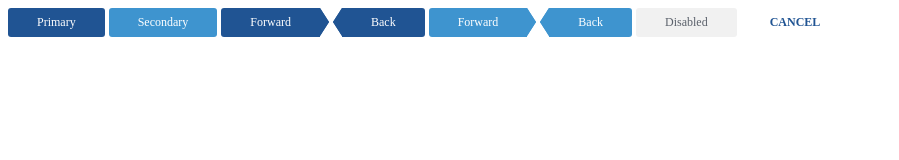
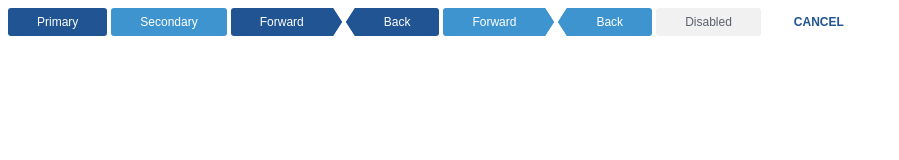
Before and after one commit to igreulich/ui-kit-prototypes, a website: page buttons/buttons.html in a window 1280 px wide. Shown: the whole page, without its empty margins (0-899 px from the left). Drawn offline with Linux system fonts and the light colour scheme.

Commit message:
updating classnames to BEM convention, updating font fallback to sans serif

```diff
--- a/buttons/buttons.html
+++ b/buttons/buttons.html
@@ -5,12 +5,12 @@
 </head>
 <body>
   <button class="button">Primary</button>
-  <button class="button button-secondary">Secondary</button>
-  <button class="button button-forward">Forward</button>
-  <button class="button button-back">Back</button>
-  <button class="button button-secondary button-forward">Forward</button>
-  <button class="button button-secondary button-back">Back</button>
+  <button class="button button--secondary">Secondary</button>
+  <button class="button button--forward">Forward</button>
+  <button class="button button--back">Back</button>
+  <button class="button button--secondary button--forward">Forward</button>
+  <button class="button button--secondary button--back">Back</button>
   <button disabled class="button">Disabled</button>
-  <button class="button button-cancel">Cancel</button>
+  <button class="button button--cancel">Cancel</button>
 </body>
 </html>
--- a/buttons/buttons.less
+++ b/buttons/buttons.less
@@ -3,7 +3,7 @@
 .button {
   display: inline-block;
   font-weight: 400;
-  font-family: 'SourceSansPro-Regular', 'Source Sans Pro', serif;
+  font-family: 'SourceSansPro-Regular', 'Source Sans Pro', sans-serif;
   font-size: 12px;
   line-height: normal;
   outline: none;
@@ -13,9 +13,6 @@
   cursor: pointer;
   background-color: @blue;
   color: #fff;
-  // -webkit-transition: all .2s ease-in-out;
-  // -o-transition: all .2s ease-in-out;
-  // transition: all .2s ease-in-out;
   &:hover:not(:disabled) {
     border-color: @blue;
     color: @blue;
@@ -27,7 +24,7 @@
     cursor: auto;
   }
 }
-.button-secondary {
+.button--secondary {
   background-color: @light-blue;
   &:hover:not(:disabled) {
     border-color: @light-blue;
@@ -35,7 +32,7 @@
     background-color: #fff;
   }
 }
-.button-cancel {
+.button--cancel {
   background-color: #fff;
   color: @blue;
   text-transform: uppercase;
@@ -45,7 +42,7 @@
     color: @light-blue;
   }
 }
-.button-forward {
+.button--forward {
   position: relative;
   margin-right: 9px;
   border-radius: 3px 0 0 3px;
@@ -60,8 +57,8 @@
     border-width: 14px 9px;
     border-left-color: @blue;
   }
-  &.button-secondary:after,
-  &.button-secondary:before {
+  &.button--secondary:after,
+  &.button--secondary:before {
     border-left-color: @light-blue;
   }
   &:hover:not(:disabled):after{
@@ -70,7 +67,7 @@
     right: -18px;
   }
 }
-.button-back {
+.button--back {
   position: relative;
   margin-left: 9px;
   border-radius: 0 3px 3px 0;
@@ -85,8 +82,8 @@
     border-width: 14px 9px;
     border-right-color: @blue;
   }
-  &.button-secondary:after,
-  &.button-secondary:before {
+  &.button--secondary:after,
+  &.button--secondary:before {
     border-right-color: @light-blue;
   }
   &:hover:not(:disabled):after{
```
Also changed, not shown: buttons/buttons.css.
